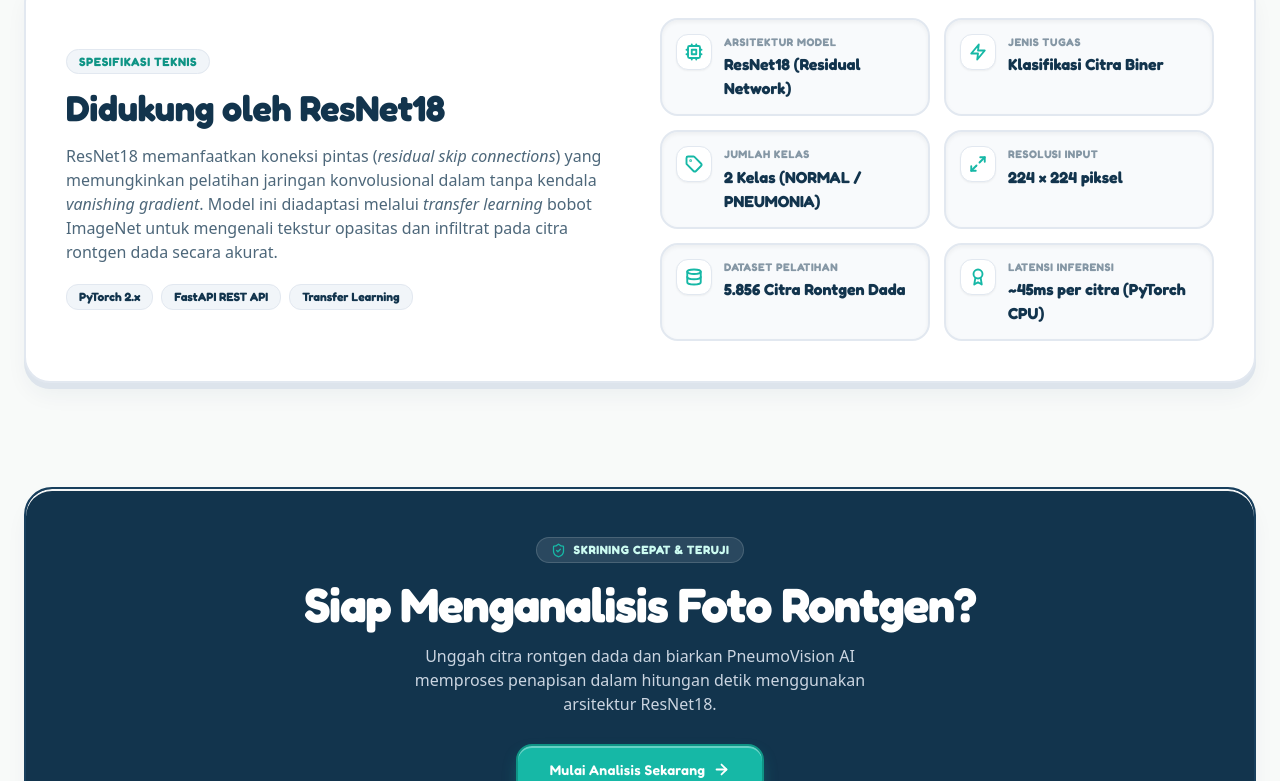
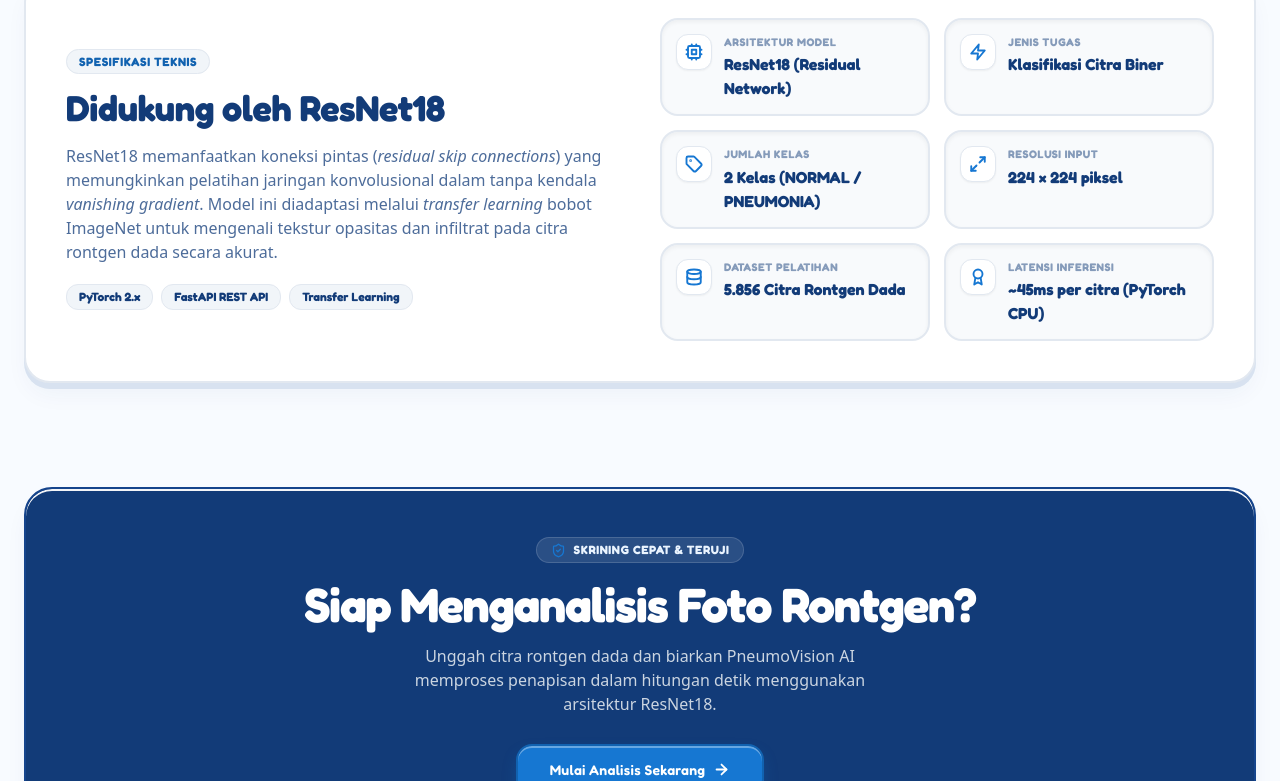
Before and after one commit to zakverse/PneumoVision_AI, a React (Vite) app in the folder frontend/: page / in a window 1280 px wide. Shown: the part 2908-3689 px from the top of the page. Built offline with nearby package versions, Linux system fonts and the light colour scheme; no server answers.

Commit message:
style: refine color system tokens to brand pure blue palette

```diff
--- a/frontend/index.html
+++ b/frontend/index.html
@@ -10,7 +10,7 @@
     <link rel="preconnect" href="https://fonts.gstatic.com" crossorigin>
     <link href="https://fonts.googleapis.com/css2?family=Fredoka:wght@400;500;600;700&family=Plus+Jakarta+Sans:wght@400;500;600;700;800&family=Inter:wght@400;500;600;700&display=swap" rel="stylesheet">
   </head>
-  <body class="bg-[#F8FAF9] text-[#12344D] font-sans antialiased min-h-screen selection:bg-[#16B8A6]/20 selection:text-[#12344D]">
+  <body class="bg-[#F8FBFF] text-[#123B78] font-sans antialiased min-h-screen selection:bg-[#1677D2]/20 selection:text-[#123B78]">
     <div id="root"></div>
     <script type="module" src="/src/main.jsx"></script>
   </body>
--- a/frontend/src/index.css
+++ b/frontend/src/index.css
@@ -3,9 +3,10 @@
 @tailwind utilities;
 
 :root {
-  --color-navy: #12344D;
-  --color-teal: #16B8A6;
-  --color-bg: #F8FAF9;
+  --color-navy: #123B78;
+  --color-teal: #1677D2;
+  --color-blue: #1677D2;
+  --color-bg: #F8FBFF;
 }
 
 html {
@@ -17,22 +18,22 @@ html {
 body {
   margin: 0;
   padding: 0;
-  background-color: #F8FAF9;
-  color: #12344D;
+  background-color: #F8FBFF;
+  color: #123B78;
   font-family: 'Plus Jakarta Sans', 'Inter', sans-serif;
   overflow-x: hidden;
   width: 100%;
-  /* Grid netral dengan opacity sangat rendah, bersih dan tidak hijau/biru */
+  /* Grid netral sangat subtle */
   background-image:
-    linear-gradient(to right, rgba(18, 52, 77, 0.018) 1px, transparent 1px),
-    linear-gradient(to bottom, rgba(18, 52, 77, 0.018) 1px, transparent 1px);
+    linear-gradient(to right, rgba(18, 59, 120, 0.02) 1px, transparent 1px),
+    linear-gradient(to bottom, rgba(18, 59, 120, 0.02) 1px, transparent 1px);
   background-size: 32px 32px;
 }
 
 h1, h2, h3, h4, h5, h6 {
   font-family: 'Fredoka', 'Quicksand', sans-serif;
   letter-spacing: -0.01em;
-  color: #12344D;
+  color: #123B78;
 }
 
 /* Custom Claymorphism Utilities - Bersih, Netral, Kontras Tinggi */
@@ -40,7 +41,7 @@ h1, h2, h3, h4, h5, h6 {
   background: #FFFFFF;
   border: 2.5px solid #E2E8F0;
   border-radius: 26px;
-  box-shadow: 0 6px 0 #DDE4EC, 0 14px 24px -4px rgba(18, 52, 77, 0.06), inset 0 2px 0 rgba(255, 255, 255, 0.95);
+  box-shadow: 0 6px 0 #D8E2F0, 0 14px 24px -4px rgba(18, 59, 120, 0.05), inset 0 2px 0 rgba(255, 255, 255, 0.95);
   transition: all 0.2s cubic-bezier(0.34, 1.56, 0.64, 1);
 }
 
@@ -48,7 +49,7 @@ h1, h2, h3, h4, h5, h6 {
   .clay-card {
     border-radius: 20px;
     border-width: 2px;
-    box-shadow: 0 4px 0 #DDE4EC, 0 8px 16px -3px rgba(18, 52, 77, 0.05), inset 0 1.5px 0 rgba(255, 255, 255, 0.95);
+    box-shadow: 0 4px 0 #D8E2F0, 0 8px 16px -3px rgba(18, 59, 120, 0.04), inset 0 1.5px 0 rgba(255, 255, 255, 0.95);
   }
 }
 
@@ -56,21 +57,22 @@ h1, h2, h3, h4, h5, h6 {
   background: #FFFFFF;
   border: 2px solid #E2E8F0;
   border-radius: 18px;
-  box-shadow: 0 4px 0 #DDE4EC, 0 8px 14px -3px rgba(18, 52, 77, 0.05), inset 0 1.5px 0 rgba(255, 255, 255, 0.9);
+  box-shadow: 0 4px 0 #D8E2F0, 0 8px 14px -3px rgba(18, 59, 120, 0.04), inset 0 1.5px 0 rgba(255, 255, 255, 0.9);
 }
 
-.clay-card-teal {
+.clay-card-teal,
+.clay-card-blue {
   background: #FFFFFF;
   border: 2.5px solid #E2E8F0;
   border-radius: 22px;
-  box-shadow: 0 5px 0 #DDE4EC, 0 12px 20px -4px rgba(18, 52, 77, 0.05), inset 0 2px 0 rgba(255, 255, 255, 0.9);
+  box-shadow: 0 5px 0 #D8E2F0, 0 12px 20px -4px rgba(18, 59, 120, 0.04), inset 0 2px 0 rgba(255, 255, 255, 0.9);
 }
 
 .clay-card-mint {
   background: #FFFFFF;
   border: 2.5px solid #E2E8F0;
   border-radius: 22px;
-  box-shadow: 0 5px 0 #DDE4EC, 0 12px 20px -4px rgba(18, 52, 77, 0.05), inset 0 2px 0 rgba(255, 255, 255, 0.9);
+  box-shadow: 0 5px 0 #D8E2F0, 0 12px 20px -4px rgba(18, 59, 120, 0.04), inset 0 2px 0 rgba(255, 255, 255, 0.9);
 }
 
 /* Clay 3D Tactile Buttons */
@@ -93,39 +95,42 @@ h1, h2, h3, h4, h5, h6 {
   transform: translateY(3px);
 }
 
-.clay-btn-teal {
-  background: #16B8A6;
+.clay-btn-teal,
+.clay-btn-blue {
+  background: #1677D2;
   color: #FFFFFF;
-  border: 2px solid #0F9485;
-  box-shadow: 0 4px 0 #0F9485, 0 8px 16px -3px rgba(22, 184, 166, 0.35), inset 0 2px 0 rgba(255, 255, 255, 0.35);
+  border: 2px solid #1162B0;
+  box-shadow: 0 4px 0 #1162B0, 0 8px 16px -3px rgba(22, 119, 210, 0.35), inset 0 2px 0 rgba(255, 255, 255, 0.35);
 }
-.clay-btn-teal:hover:not(:disabled) {
-  background: #13A090;
-  box-shadow: 0 5px 0 #0F9485, 0 10px 18px -3px rgba(22, 184, 166, 0.4), inset 0 2px 0 rgba(255, 255, 255, 0.4);
+.clay-btn-teal:hover:not(:disabled),
+.clay-btn-blue:hover:not(:disabled) {
+  background: #136CC0;
+  box-shadow: 0 5px 0 #1162B0, 0 10px 18px -3px rgba(22, 119, 210, 0.4), inset 0 2px 0 rgba(255, 255, 255, 0.4);
 }
-.clay-btn-teal:active:not(:disabled) {
-  box-shadow: 0 1px 0 #0F9485, 0 3px 6px -2px rgba(22, 184, 166, 0.3), inset 0 1px 0 rgba(255, 255, 255, 0.2);
+.clay-btn-teal:active:not(:disabled),
+.clay-btn-blue:active:not(:disabled) {
+  box-shadow: 0 1px 0 #1162B0, 0 3px 6px -2px rgba(22, 119, 210, 0.3), inset 0 1px 0 rgba(255, 255, 255, 0.2);
 }
 
 .clay-btn-white {
   background: #FFFFFF;
-  color: #12344D;
+  color: #123B78;
   border: 2px solid #E2E8F0;
-  box-shadow: 0 4px 0 #DDE4EC, 0 6px 12px -3px rgba(18, 52, 77, 0.05), inset 0 2px 0 rgba(255, 255, 255, 0.95);
+  box-shadow: 0 4px 0 #D8E2F0, 0 6px 12px -3px rgba(18, 59, 120, 0.04), inset 0 2px 0 rgba(255, 255, 255, 0.95);
 }
 .clay-btn-white:hover:not(:disabled) {
-  background: #F8FAF9;
-  box-shadow: 0 5px 0 #DDE4EC, 0 8px 14px -3px rgba(18, 52, 77, 0.07), inset 0 2px 0 rgba(255, 255, 255, 1);
+  background: #F8FBFF;
+  box-shadow: 0 5px 0 #D8E2F0, 0 8px 14px -3px rgba(18, 59, 120, 0.06), inset 0 2px 0 rgba(255, 255, 255, 1);
 }
 .clay-btn-white:active:not(:disabled) {
-  box-shadow: 0 1px 0 #DDE4EC, 0 2px 4px -2px rgba(18, 52, 77, 0.04), inset 0 1px 0 rgba(255, 255, 255, 0.7);
+  box-shadow: 0 1px 0 #D8E2F0, 0 2px 4px -2px rgba(18, 59, 120, 0.03), inset 0 1px 0 rgba(255, 255, 255, 0.7);
 }
 
 .clay-btn:disabled {
   opacity: 0.55;
   cursor: not-allowed;
   transform: none !important;
-  box-shadow: 0 2px 0 #DDE4EC !important;
+  box-shadow: 0 2px 0 #D8E2F0 !important;
 }
 
 /* Animations */
@@ -177,8 +182,8 @@ h1, h2, h3, h4, h5, h6 {
   left: -2px;
   width: 10px;
   height: 10px;
-  border-top: 2.5px solid #16B8A6;
-  border-left: 2.5px solid #16B8A6;
+  border-top: 2.5px solid #1677D2;
+  border-left: 2.5px solid #1677D2;
   border-top-left-radius: 4px;
 }
 .medical-reticle::after {
@@ -188,7 +193,7 @@ h1, h2, h3, h4, h5, h6 {
   right: -2px;
   width: 10px;
   height: 10px;
-  border-bottom: 2.5px solid #16B8A6;
-  border-right: 2.5px solid #16B8A6;
+  border-bottom: 2.5px solid #1677D2;
+  border-right: 2.5px solid #1677D2;
   border-bottom-right-radius: 4px;
 }
--- a/frontend/tailwind.config.js
+++ b/frontend/tailwind.config.js
@@ -7,34 +7,51 @@ export default {
   theme: {
     extend: {
       colors: {
-        // Palet Resmi Bersih: Deep Navy, Medical Teal, Soft White
+        // Palet Resmi Baru PneumoVision: Deep Blue (#123B78), Medical Blue (#1677D2), Ice Blue (#EAF4FF)
         navy: {
-          DEFAULT: '#12344D', // Deep Navy
-          dark: '#0B2233',
-          light: '#1B4769',
-          surface: '#183F5D',
+          DEFAULT: '#123B78', // Deep Blue
+          dark: '#0C2750',
+          light: '#1B52A6',
+          surface: '#15448C',
           border: '#E2E8F0',
-          subtle: '#2E6389',
+          subtle: '#2E6BA9',
+        },
+        deepblue: {
+          DEFAULT: '#123B78',
+          dark: '#0C2750',
+          light: '#1B52A6',
         },
         teal: {
-          DEFAULT: '#16B8A6', // Medical Teal
-          dark: '#0F9485',
-          hover: '#13A090',
-          active: '#0D7B6E',
-          light: '#CCFBF1',
-          soft: '#E8F7F5', // Ice Mint sebagai aksen sekunder
+          DEFAULT: '#1677D2', // Medical Blue (Mapped for compatibility)
+          dark: '#1162B0',
+          hover: '#136CC0',
+          active: '#0E5296',
+          light: '#EAF4FF',
+          soft: '#EAF4FF', // Ice Blue
+        },
+        medblue: {
+          DEFAULT: '#1677D2', // Medical Blue
+          dark: '#1162B0',
+          hover: '#136CC0',
+          active: '#0E5296',
+          soft: '#EAF4FF',
+        },
+        iceblue: {
+          DEFAULT: '#EAF4FF', // Ice Blue
+          light: '#F3F8FF',
+          dark: '#D0E4FA',
+        },
+        mint: {
+          DEFAULT: '#EAF4FF', // Ice Blue alias
+          light: '#F3F8FF',
+          soft: '#EAF4FF',
         },
         softwhite: {
-          DEFAULT: '#F8FAF9', // Soft White Background
-        },
-        mint: {
-          DEFAULT: '#E8F7F5', // Aksen sekunder terbatas
-          light: '#F4FBFA',
-          soft: '#D5F2EE',
+          DEFAULT: '#F8FBFF', // Background Utama Bersih
         },
         neutral: {
           border: '#E2E8F0',
-          clay: '#DDE4EC',
+          clay: '#D8E2F0',
         }
       },
       fontFamily: {
@@ -47,12 +64,13 @@ export default {
         '4xl': '32px',
       },
       boxShadow: {
-        'clay-sm': '0 4px 0 #DDE4EC, 0 6px 12px -2px rgba(18,52,77,0.05), inset 0 2px 0 rgba(255,255,255,0.95)',
-        'clay-card': '0 6px 0 #DDE4EC, 0 14px 24px -4px rgba(18,52,77,0.06), inset 0 2px 0 rgba(255,255,255,0.95)',
-        'clay-lg': '0 8px 0 #D2DCE6, 0 18px 28px -6px rgba(18,52,77,0.08), inset 0 3px 0 rgba(255,255,255,0.95)',
-        'clay-btn-teal': '0 4px 0 #0F9485, 0 8px 16px -3px rgba(22,184,166,0.35), inset 0 2px 0 rgba(255,255,255,0.35)',
-        'clay-btn-navy': '0 4px 0 #0B2233, 0 8px 16px -3px rgba(18,52,77,0.25), inset 0 2px 0 rgba(255,255,255,0.2)',
-        'clay-btn-white': '0 4px 0 #DDE4EC, 0 8px 14px -3px rgba(18,52,77,0.05), inset 0 2px 0 rgba(255,255,255,0.95)',
+        'clay-sm': '0 4px 0 #D8E2F0, 0 6px 12px -2px rgba(18,59,120,0.05), inset 0 2px 0 rgba(255,255,255,0.95)',
+        'clay-card': '0 6px 0 #D8E2F0, 0 14px 24px -4px rgba(18,59,120,0.06), inset 0 2px 0 rgba(255,255,255,0.95)',
+        'clay-lg': '0 8px 0 #CAD8EA, 0 18px 28px -6px rgba(18,59,120,0.08), inset 0 3px 0 rgba(255,255,255,0.95)',
+        'clay-btn-teal': '0 4px 0 #1162B0, 0 8px 16px -3px rgba(22,119,210,0.35), inset 0 2px 0 rgba(255,255,255,0.35)',
+        'clay-btn-blue': '0 4px 0 #1162B0, 0 8px 16px -3px rgba(22,119,210,0.35), inset 0 2px 0 rgba(255,255,255,0.35)',
+        'clay-btn-navy': '0 4px 0 #0C2750, 0 8px 16px -3px rgba(18,59,120,0.25), inset 0 2px 0 rgba(255,255,255,0.2)',
+        'clay-btn-white': '0 4px 0 #D8E2F0, 0 8px 14px -3px rgba(18,59,120,0.05), inset 0 2px 0 rgba(255,255,255,0.95)',
       }
     },
   },
```
